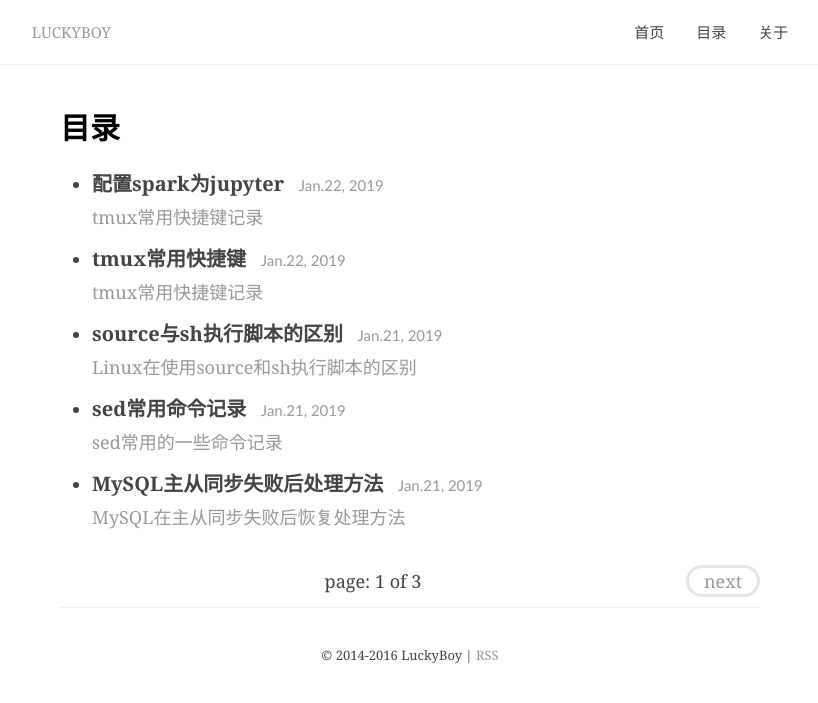
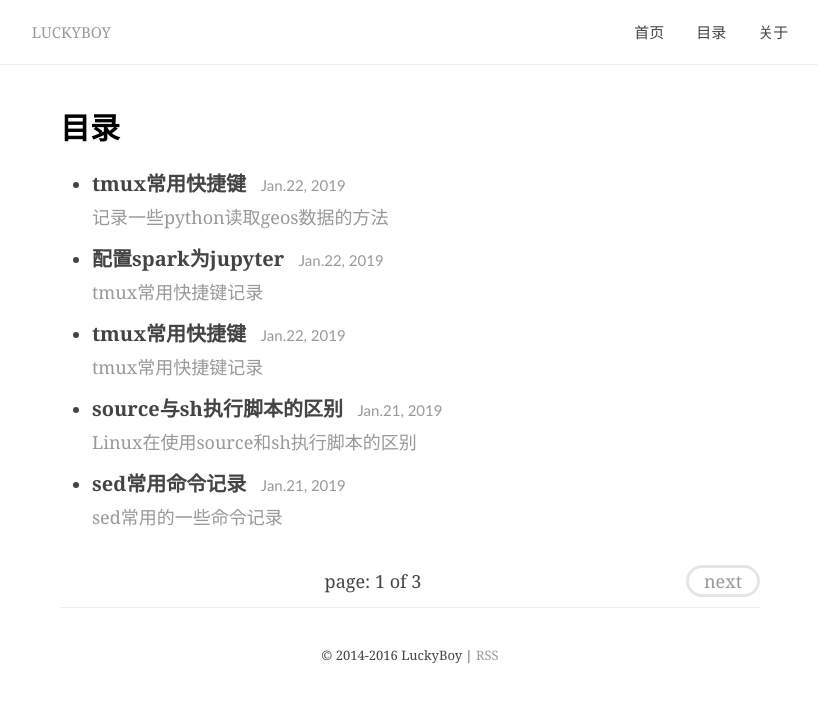
Before and after one commit to byd913/byd913.github.io, a Jekyll site: the page built from archive/index.html, in a window 1280 px wide. Shown: the top 703 px of the page, without its empty margins (230-1048 px from the left). Built offline with Jekyll 4.4.1, drawn with Linux system fonts in a browser that asks for light colours; the list of posts is cut into pages by our own code; comment, search, counter and statistics services are not loaded; part of the change alters nothing that is shown.

Commit message:
add notebok

````diff
--- /dev/null
+++ b/_posts/2019-01-22-geo-data_read.md
@@ -0,0 +1,40 @@
+---
+layout: post
+title:  "tmux常用快捷键"
+date:   2019-01-22 18:00:00
+categories: Python
+tags: Python, geo, geopandas, shapeply
+author: LuckyBoy
+location: Beijing, China
+description: 记录一些python读取geos数据的方法
+---
+---
+
+# geopandas读取数据
+
+可以使用to_json函数将data_frame数据转为GeoJSON
+
+```python
+import geopandas as gpd
+data = gpd.read_file("/home/user/data/test_data/point.mif")
+json_data = data.to_json()
+```
+
+# shaply读取数据
+
+## 1. 读取wkt数据
+
+```python
+from shapely import wkt
+line = wkt.loads('LINESTRING(104.0812371 30.40341239,104.0811 30.40339,104.08088 30.40336,104.08065 30.40334,104.08052 30.40334,104.0802023 30.40336704)')
+```
+
+## 2. 读取GeoJson数据
+
+```python
+from shapely import geometry
+# 读取geojson
+geometry.asShape(json.loads({geojson}))
+# 生成GeoJSON
+geometry.mapping(shaply_geom)
+```
````
Also changed, not shown: _posts/2019-01-21-source-sh.md (+1 -0 lines).
